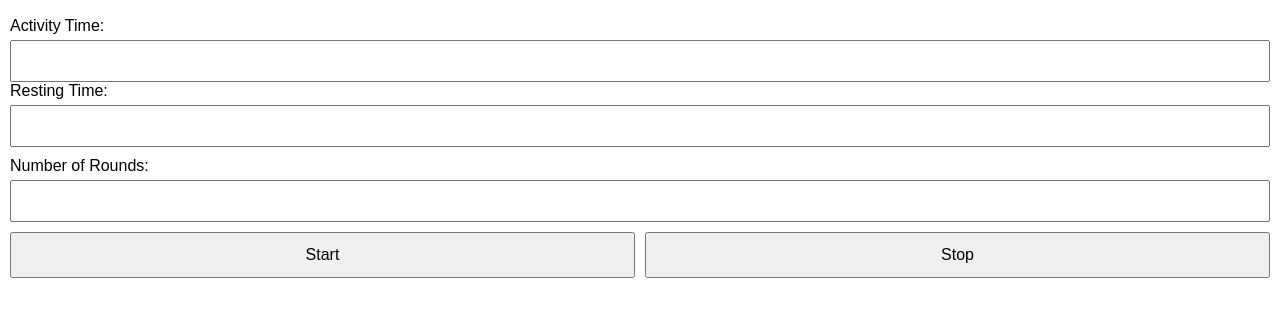
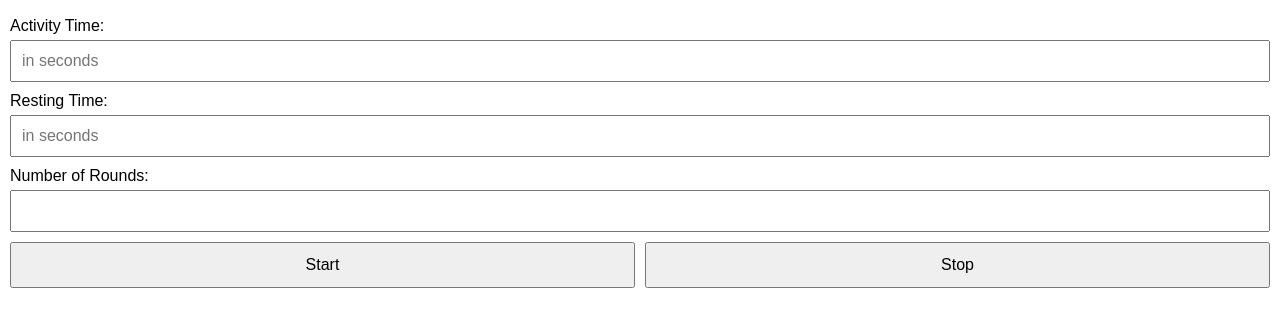
Before and after one commit to ils94/trainingTimer, a plain HTML site: page index.html in a window 1280 px wide. Shown: the part 325-652 px from the top of the page. Drawn offline with Linux system fonts and the light colour scheme.

Commit message:
Update index.html

```diff
--- a/index.html
+++ b/index.html
@@ -2,7 +2,7 @@
 <html lang="en">
 <head>
   <meta charset="UTF-8">
-  <title>Training Timer</title>
+  <title>Workout Timer</title>
   <meta name="viewport" content="width=device-width, initial-scale=1.0">
   <link rel="stylesheet" href="styles.css">
 </head>
@@ -11,11 +11,11 @@
   <div class="countdown">0:00:00</div>
   <div class="input-container">
     <label for="inputTime1">Activity Time:</label>
-    <input type="number" id="inputTime1"
+    <input type="number" id="inputTime1" placeholder="in seconds">
   </div>
   <div class="input-container">
     <label for="inputTime2">Resting Time:</label>
-    <input type="number" id="inputTime2">
+    <input type="number" id="inputTime2" placeholder="in seconds">
   </div>
   <div class="input-container">
     <label for="inputLaps">Number of Rounds:</label>
```
